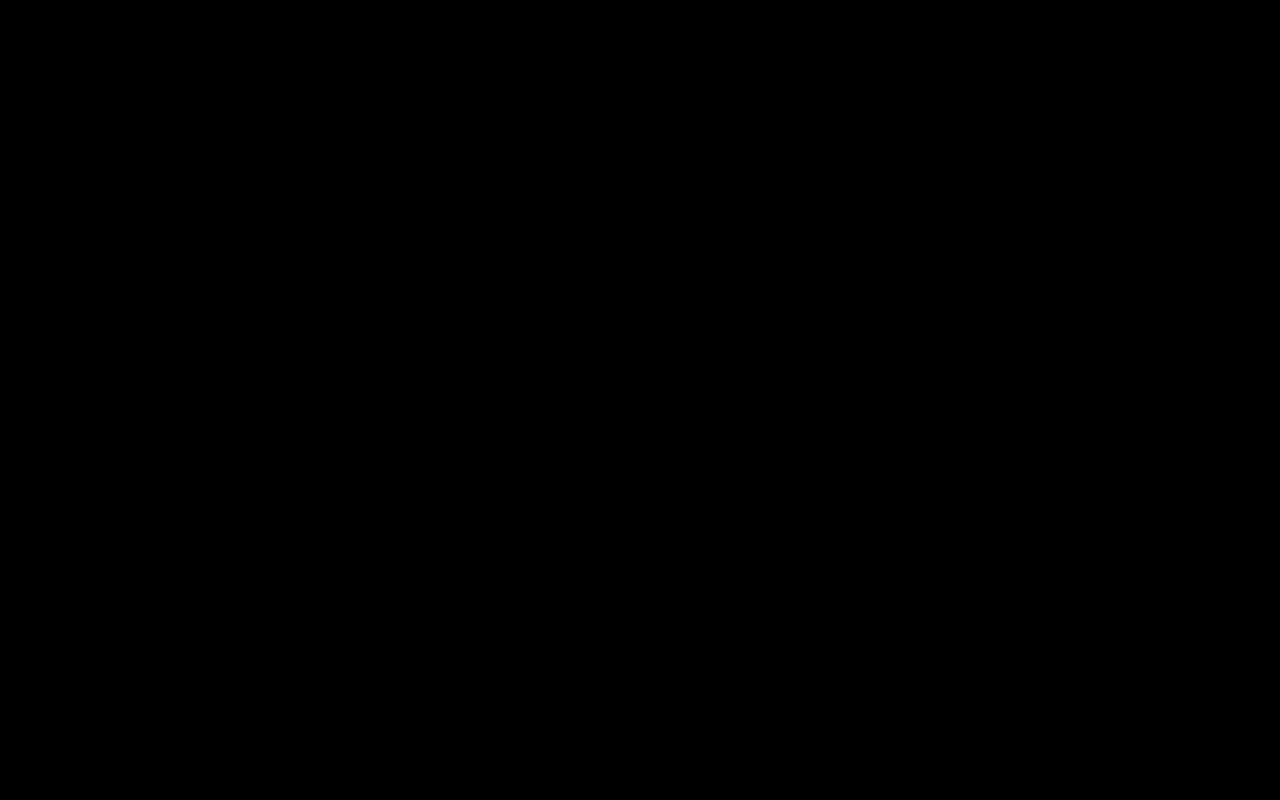
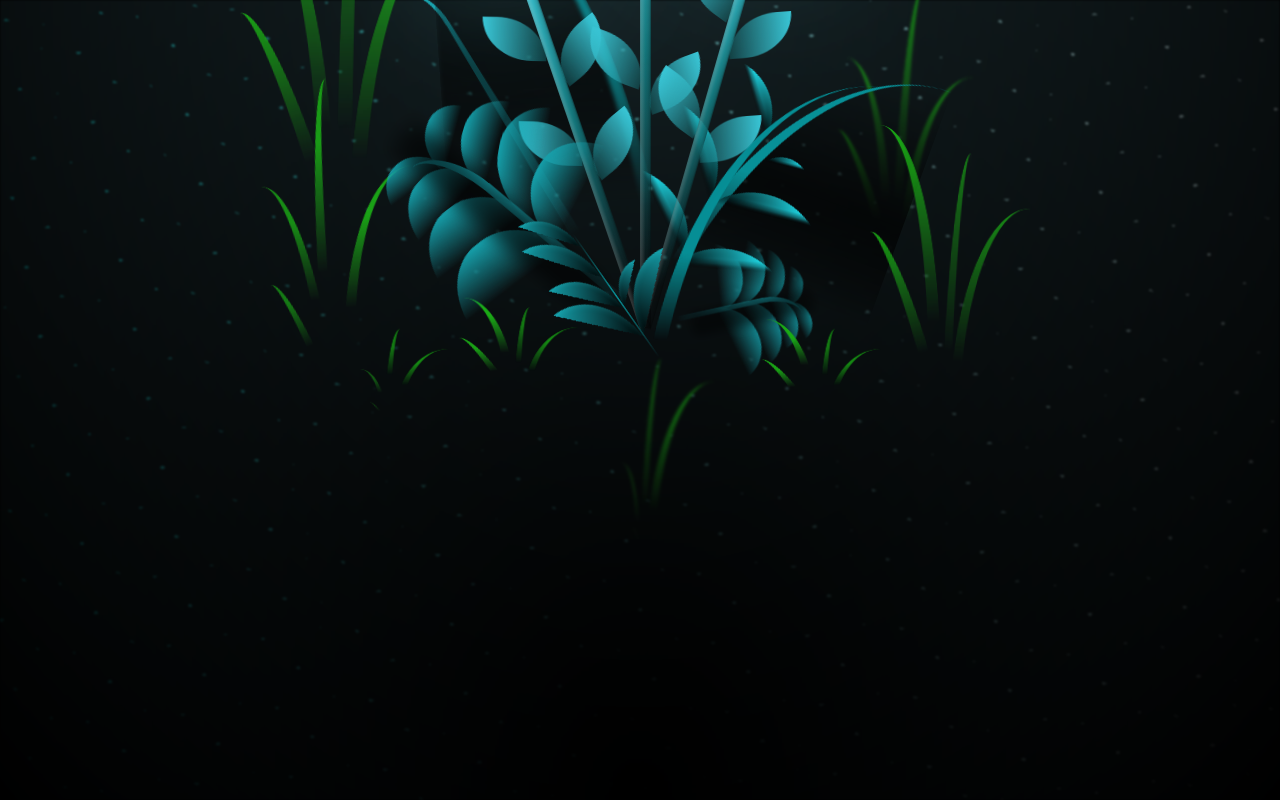
Before and after one commit to BambinoMasti/Tulip, a plain HTML site: page index.html in a window 1280 px wide. Drawn offline with Linux system fonts and the light colour scheme.

Commit message:
Fix: linked main.css, unpaused animations, corrected HTML structure

```diff
--- a/css/main.css
+++ b/css/main.css
@@ -1550,7 +1550,7 @@ body {
     transform: scale(0);
   }
 }
-.container * {
+/* .container * {
   -webkit-animation-play-state: paused !important;
   animation-play-state: paused !important;
-} /*# sourceMappingURL=main.css.map */
+} # sourceMappingURL=main.css.map */
--- a/index.html
+++ b/index.html
@@ -1,13 +1,15 @@
 <!DOCTYPE html>
-<html lang="en">
 <head>
   <meta charset="UTF-8" />
   <meta name="viewport" content="width=device-width, initial-scale=1.0" />
   <title>Tulip</title>
-  <link rel="icon" href="img/flowers.png" type="image/x-icon">
-  <link rel="stylesheet" href="css/style.css">
+  <link rel="icon" href="img/flowers.png" type="image/x-icon" />
+  <link rel="stylesheet" href="css/main.css" />
+  <link rel="stylesheet" href="css/style.css" />
 </head>
-<body class="not-loaded container">
+
+<body class="container">
+
 
 
   <!-- Pembuat code: https://codepen.io/mdusmanansari/pen/BamepLe -->
```
Also changed, not shown: 1 other file.
